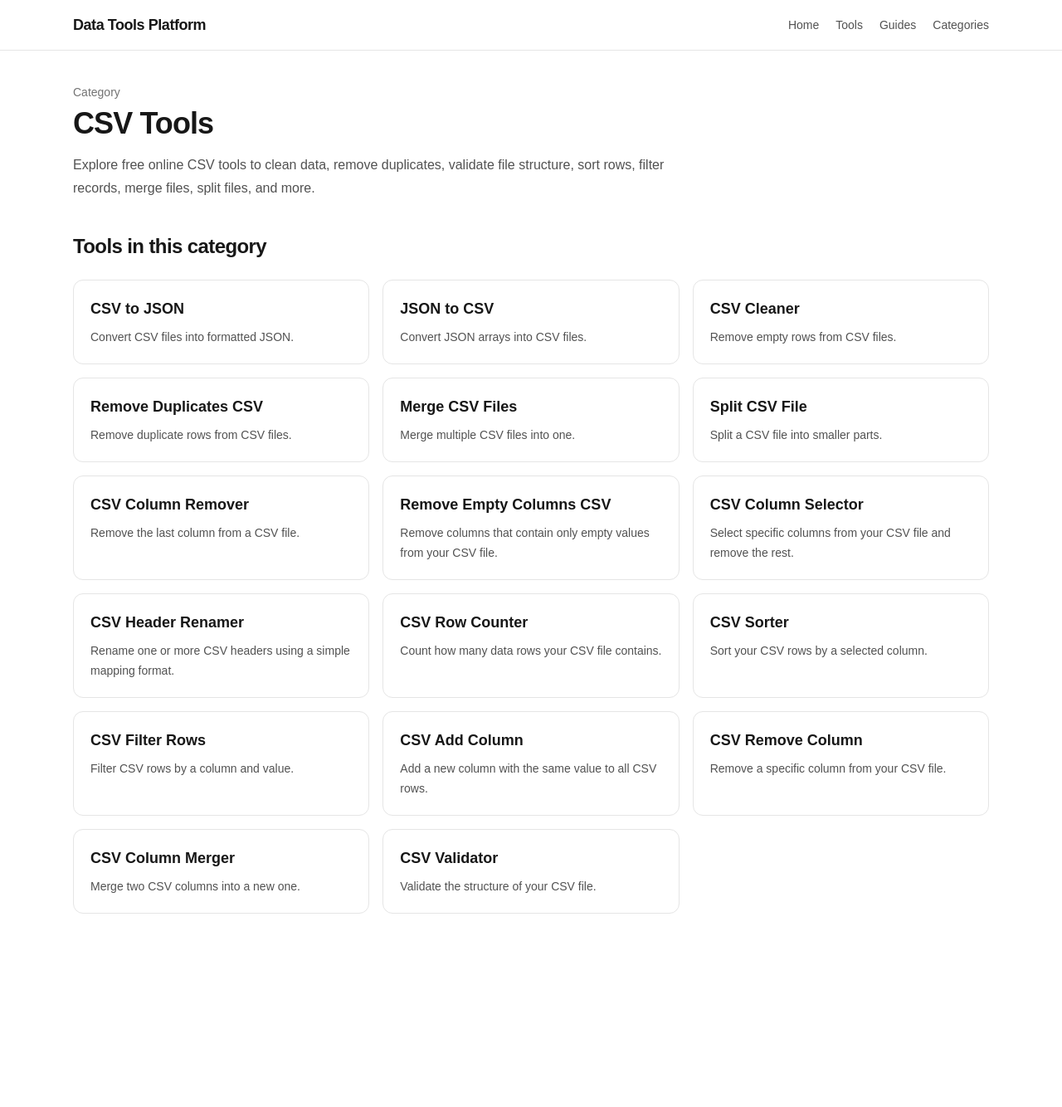
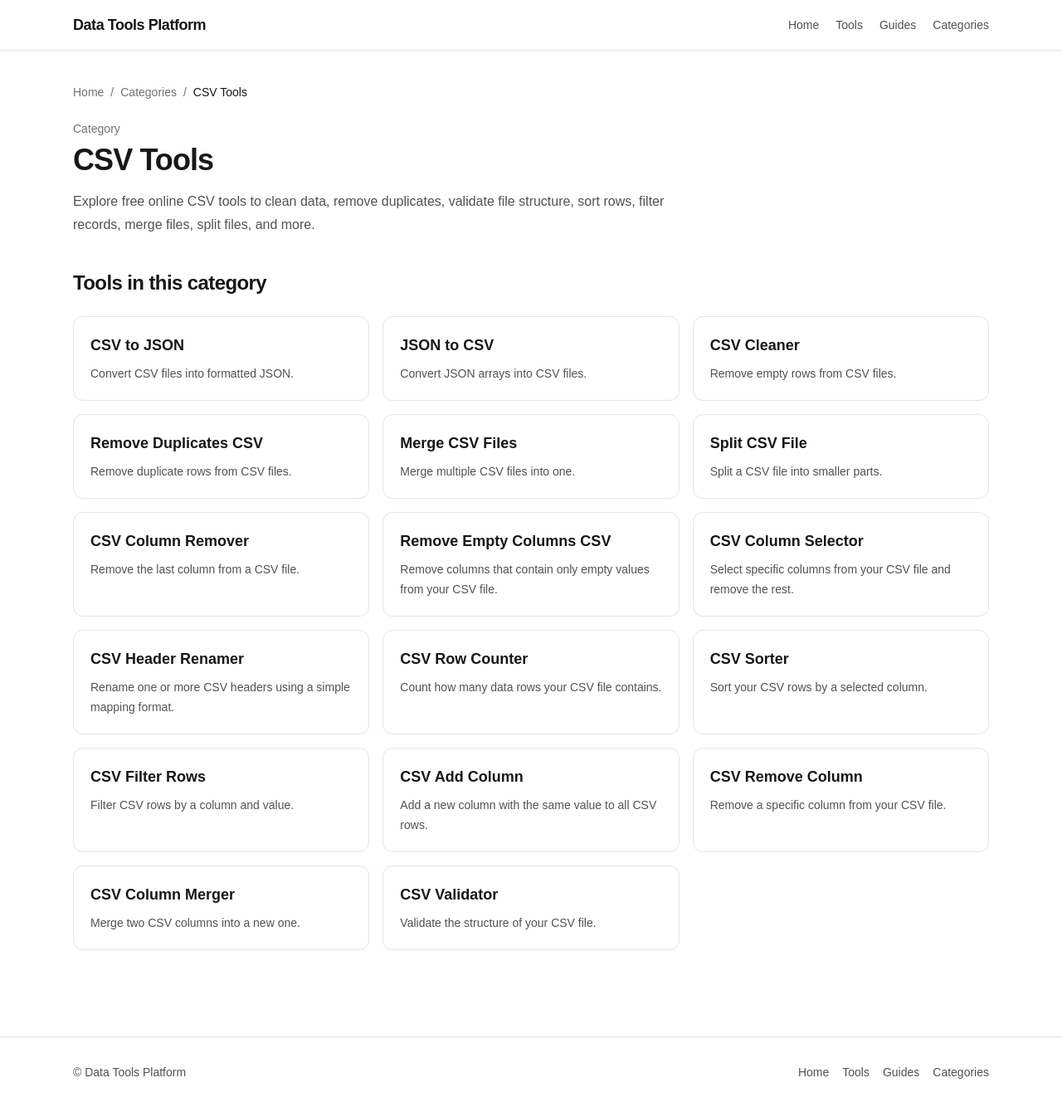
Before and after one commit to kike-Pinto/data-tools-platform, a Next.js app: page /categories/csv-tools in a window 1280 px wide. Shown: the whole page at 83% size. Before the commit the page ends 1141 px from the top, so only its background shows below. Built offline with nearby package versions, Linux system fonts and the light colour scheme; no server answers.

Commit message:
Mejorar la UX Header-Breadcrumbs-Footer

```diff
--- a/src/app/categories/[slug]/page.tsx
+++ b/src/app/categories/[slug]/page.tsx
@@ -4,6 +4,7 @@ import Link from 'next/link'
 import { categoryRegistry } from '@/content/categories'
 import { toolRegistry } from '@/tools/registry'
 import { siteConfig } from '@/config/site'
+import { Breadcrumbs } from '@/components/layout/Breadcrumbs'
 
 type Props = {
   params: Promise<{ slug: string }>
@@ -80,6 +81,14 @@ export default async function CategoryPage({ params }: Props) {
 
   return (
     <main className='mx-auto w-full max-w-6xl px-6 py-10'>
+      <Breadcrumbs
+        items={[
+          { label: 'Home', href: '/' },
+          { label: 'Categories', href: '/categories' },
+          { label: category.name },
+        ]}
+      />
+
       <div className='max-w-3xl'>
         <p className='text-sm font-medium text-neutral-500'>Category</p>
         <h1 className='mt-2 text-3xl font-bold tracking-tight sm:text-4xl'>
--- a/src/app/guides/[slug]/page.tsx
+++ b/src/app/guides/[slug]/page.tsx
@@ -5,6 +5,7 @@ import { guideRegistry } from '@/content/guides'
 import { categoryRegistry } from '@/content/categories'
 import { toolRegistry } from '@/tools/registry'
 import { siteConfig } from '@/config/site'
+import { Breadcrumbs } from '@/components/layout/Breadcrumbs'
 
 type Props = {
   params: Promise<{ slug: string }>
@@ -91,6 +92,14 @@ export default async function GuidePage({ params }: Props) {
 
   return (
     <main className='mx-auto w-full max-w-4xl px-6 py-10'>
+      <Breadcrumbs
+        items={[
+          { label: 'Home', href: '/' },
+          { label: 'Guides', href: '/guides' },
+          { label: guide.title },
+        ]}
+      />
+
       <article className='max-w-3xl'>
         <p className='text-sm font-medium text-neutral-500'>Guide</p>
 
--- a/src/app/layout.tsx
+++ b/src/app/layout.tsx
@@ -3,6 +3,7 @@ import { Geist, Geist_Mono } from 'next/font/google'
 import './globals.css'
 import { siteConfig } from '@/config/site'
 import { SiteHeader } from '@/components/layout/SiteHeader'
+import { SiteFooter } from '@/components/layout/SiteFooter'
 
 const geistSans = Geist({
   variable: '--font-geist-sans',
@@ -74,8 +75,11 @@ export default function RootLayout({
       className={`${geistSans.variable} ${geistMono.variable} h-full antialiased`}
     >
       <body className='min-h-full bg-white text-neutral-900'>
-        <SiteHeader />
-        {children}
+        <div className='flex min-h-screen flex-col'>
+          <SiteHeader />
+          <div className='flex-1'>{children}</div>
+          <SiteFooter />
+        </div>
       </body>
     </html>
   )
--- /dev/null
+++ b/src/components/layout/Breadcrumbs.tsx
@@ -0,0 +1,44 @@
+import Link from 'next/link'
+
+type BreadcrumbItem = {
+  label: string
+  href?: string
+}
+
+type Props = {
+  items: BreadcrumbItem[]
+}
+
+export function Breadcrumbs({ items }: Props) {
+  return (
+    <nav aria-label='Breadcrumb' className='mb-6'>
+      <ol className='flex flex-wrap items-center gap-2 text-sm text-neutral-500'>
+        {items.map((item, index) => {
+          const isLast = index === items.length - 1
+
+          return (
+            <li
+              key={`${item.label}-${index}`}
+              className='flex items-center gap-2'
+            >
+              {item.href && !isLast ? (
+                <Link
+                  href={item.href}
+                  className='transition hover:text-neutral-900'
+                >
+                  {item.label}
+                </Link>
+              ) : (
+                <span className={isLast ? 'text-neutral-900' : ''}>
+                  {item.label}
+                </span>
+              )}
+
+              {!isLast ? <span>/</span> : null}
+            </li>
+          )
+        })}
+      </ol>
+    </nav>
+  )
+}
--- /dev/null
+++ b/src/components/layout/SiteFooter.tsx
@@ -0,0 +1,29 @@
+import Link from 'next/link'
+
+export function SiteFooter() {
+  return (
+    <footer className='mt-16 border-t border-neutral-200'>
+      <div className='mx-auto flex w-full max-w-6xl flex-col gap-4 px-6 py-8 text-sm text-neutral-600 sm:flex-row sm:items-center sm:justify-between'>
+        <p>© Data Tools Platform</p>
+
+        <nav className='flex flex-wrap items-center gap-4'>
+          <Link href='/' className='transition hover:text-neutral-900'>
+            Home
+          </Link>
+          <Link href='/tools' className='transition hover:text-neutral-900'>
+            Tools
+          </Link>
+          <Link href='/guides' className='transition hover:text-neutral-900'>
+            Guides
+          </Link>
+          <Link
+            href='/categories'
+            className='transition hover:text-neutral-900'
+          >
+            Categories
+          </Link>
+        </nav>
+      </div>
+    </footer>
+  )
+}
--- a/src/components/tool/ToolShell.tsx
+++ b/src/components/tool/ToolShell.tsx
@@ -7,6 +7,7 @@ import { ToolContent } from './ToolContent'
 import { toolContentRegistry } from '@/tools/toolContentRegistry'
 import { getCategoriesForTool } from '@/content/categoryHelpers'
 import { getGuideForTool } from '@/content/guideHelpers'
+import { Breadcrumbs } from '@/components/layout/Breadcrumbs'
 
 type Props = {
   tool: ToolConfig
@@ -19,6 +20,14 @@ export function ToolShell({ tool }: Props) {
 
   return (
     <main className='mx-auto max-w-4xl px-4 py-10'>
+      <Breadcrumbs
+        items={[
+          { label: 'Home', href: '/' },
+          { label: 'Tools', href: '/tools' },
+          { label: tool.name },
+        ]}
+      />
+
       <ToolRenderer tool={tool} />
 
       {relatedCategories.length > 0 ? (
```
